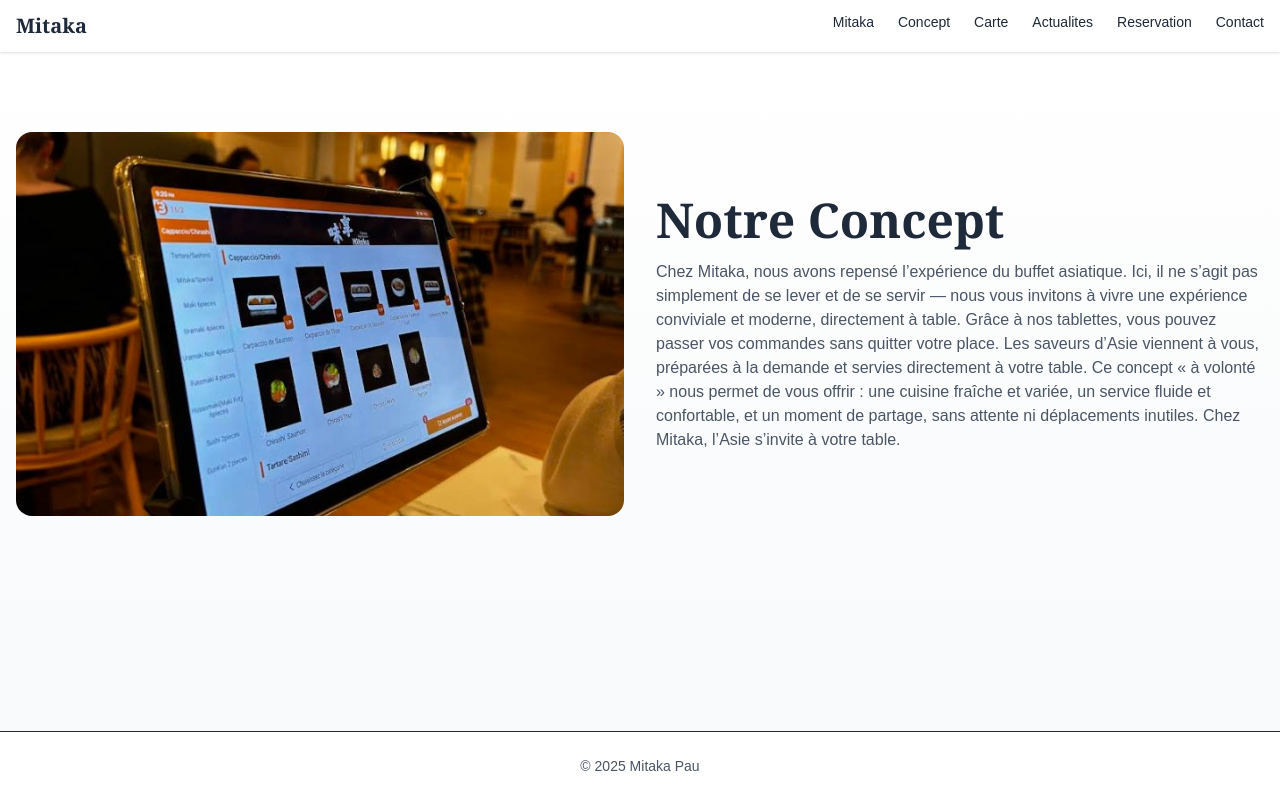
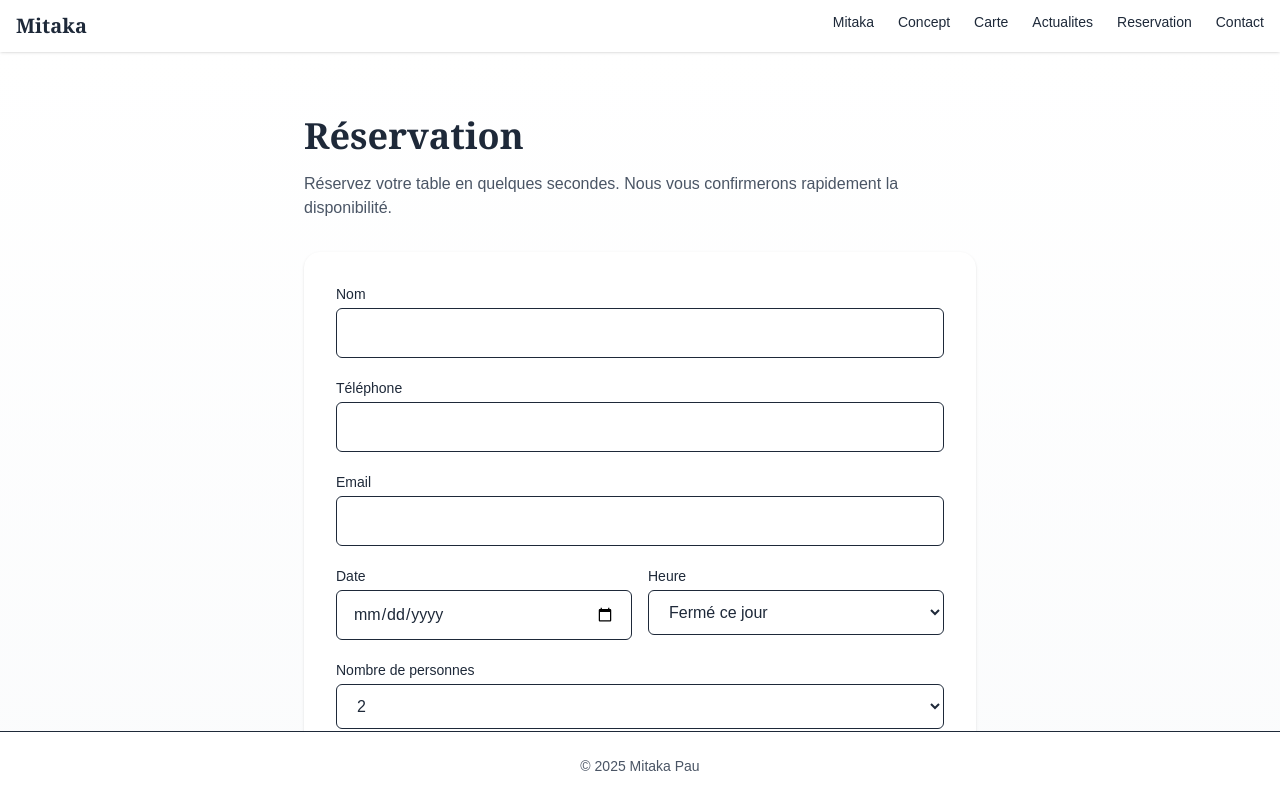
Before and after one commit to syss69/react-restaurant, a Next.js app: page /reservation in a window 1280 px wide. Shown: the top 798 px of the page. Built offline with nearby package versions, Linux system fonts and the light colour scheme; a web font is replaced by a local one.

Commit message:
Added some example content for pages

```diff
--- a/src/app/contact/page.tsx
+++ b/src/app/contact/page.tsx
@@ -1,34 +1,13 @@
 'use client'
 
-import ImageTextSection from "@/src/components/ImageTextSection"
+import Info from "@/src/components/Info"
 import useReveal from "@/src/hooks/useReveal"
-import orderTab from "@/src/assets/order-tab.jpg"
 
-export default function Concept () {
+
+export default function Contact () {
     useReveal('.reveal')
 
     return(
-        <ImageTextSection
-            title = "Notre Concept"
-            description="Chez Mitaka, nous avons repensé l’expérience du buffet asiatique.
-Ici, il ne s’agit pas simplement de se lever et de se servir —
-nous vous invitons à vivre une expérience conviviale et moderne, directement à table.
-
-Grâce à nos tablettes, vous pouvez passer vos commandes sans quitter votre place.
-Les saveurs d’Asie viennent à vous, préparées à la demande et servies directement à votre table.
-
-Ce concept « à volonté » nous permet de vous offrir :
-
-une cuisine fraîche et variée,
-
-un service fluide et confortable,
-
-et un moment de partage, sans attente ni déplacements inutiles.
-
-Chez Mitaka, l’Asie s’invite à votre table."
-            image = {orderTab}
-            imageAlt="Tablette pour faire vos commandes"
-            imagePosition="left"
-        />
+        <Info/>
     )
 }
--- a/src/app/menu/page.tsx
+++ b/src/app/menu/page.tsx
@@ -1,34 +1,22 @@
 'use client'
 
-import ImageTextSection from "@/src/components/ImageTextSection"
+import Wine from '@/src/components/Wine';
+import Menu from '@/src/components/Menu';
+import Gallery from '@/src/components/Gallery';
 import useReveal from "@/src/hooks/useReveal"
-import orderTab from "@/src/assets/order-tab.jpg"
+import menu from "@/src/data/menu.json";
 
-export default function Concept () {
+export default function Carte () {
     useReveal('.reveal')
 
     return(
-        <ImageTextSection
-            title = "Notre Concept"
-            description="Chez Mitaka, nous avons repensé l’expérience du buffet asiatique.
-Ici, il ne s’agit pas simplement de se lever et de se servir —
-nous vous invitons à vivre une expérience conviviale et moderne, directement à table.
-
-Grâce à nos tablettes, vous pouvez passer vos commandes sans quitter votre place.
-Les saveurs d’Asie viennent à vous, préparées à la demande et servies directement à votre table.
-
-Ce concept « à volonté » nous permet de vous offrir :
-
-une cuisine fraîche et variée,
-
-un service fluide et confortable,
-
-et un moment de partage, sans attente ni déplacements inutiles.
-
-Chez Mitaka, l’Asie s’invite à votre table."
-            image = {orderTab}
-            imageAlt="Tablette pour faire vos commandes"
-            imagePosition="left"
-        />
+        <>
+        <Wine/>
+        <Menu/>
+        <Gallery id="sushi" title="Sushis" description="Decouvrez nos sushis" items={menu.sushi}/>
+        <Gallery id="maki" title="Maki" description="Decouvrez nos maki" items={menu.maki}/>
+        <Gallery id="dishes" title="Plats chauds" description="Decouvrez nos plats chauds" items={menu.dishes}/>
+        <Gallery id="cocktails" title="Cocktailes" description="Decouvrez nos cocktailes" items={menu.drinks}/>
+        </>
     )
 }
--- a/src/app/news/page.tsx
+++ b/src/app/news/page.tsx
@@ -1,34 +1,44 @@
 'use client'
 
-import ImageTextSection from "@/src/components/ImageTextSection"
 import useReveal from "@/src/hooks/useReveal"
-import orderTab from "@/src/assets/order-tab.jpg"
 
-export default function Concept () {
+export default function ActualitesPage() {
     useReveal('.reveal')
 
-    return(
-        <ImageTextSection
-            title = "Notre Concept"
-            description="Chez Mitaka, nous avons repensé l’expérience du buffet asiatique.
-Ici, il ne s’agit pas simplement de se lever et de se servir —
-nous vous invitons à vivre une expérience conviviale et moderne, directement à table.
+  return (
+    <main className="min-h-screen bg-gradient-to-b from-white to-gray-50">
+      <div className="container mx-auto px-4 py-16">
 
-Grâce à nos tablettes, vous pouvez passer vos commandes sans quitter votre place.
-Les saveurs d’Asie viennent à vous, préparées à la demande et servies directement à votre table.
+        {/* Header */}
+        <div className="max-w-3xl reveal">
+          <h1 className="text-3xl md:text-4xl font-bold mb-4 font-serif">
+            Actualités
+          </h1>
 
-Ce concept « à volonté » nous permet de vous offrir :
+          <p className="text-gray-600 mb-10">
+            Ici apparaîtront les nouvelles et événements de notre restaurant.
+          </p>
+        </div>
 
-une cuisine fraîche et variée,
+        {/* Placeholder block */}
+        <div className="reveal">
+          <div className="rounded-2xl border border-dashed border-gray-300 bg-white p-10 text-center">
 
-un service fluide et confortable,
+            <div className="mx-auto w-16 h-16 rounded-xl bg-brandPink mb-6" />
 
-et un moment de partage, sans attente ni déplacements inutiles.
+            <h2 className="text-xl font-semibold mb-3">
+              Section en préparation
+            </h2>
 
-Chez Mitaka, l’Asie s’invite à votre table."
-            image = {orderTab}
-            imageAlt="Tablette pour faire vos commandes"
-            imagePosition="left"
-        />
-    )
+            <p className="text-gray-500 max-w-xl mx-auto">
+              Cette page accueillera bientôt nos actualités, nouveaux menus,
+              événements spéciaux et annonces du restaurant.
+            </p>
+
+          </div>
+        </div>
+
+      </div>
+    </main>
+  );
 }
--- a/src/app/page.tsx
+++ b/src/app/page.tsx
@@ -1,7 +1,5 @@
 'use client'
 
-import Header from '../components/Header';
-import Footer from '../components/Footer';
 import Menu from '../components/Menu';
 import Gallery from '../components/Gallery';
 import Info from '../components/Info';
--- a/src/app/reservation/page.tsx
+++ b/src/app/reservation/page.tsx
@@ -1,34 +1,25 @@
 'use client'
 
-import ImageTextSection from "@/src/components/ImageTextSection"
 import useReveal from "@/src/hooks/useReveal"
-import orderTab from "@/src/assets/order-tab.jpg"
+import ReservationForm from "@/src/components/reservationForm";
 
-export default function Concept () {
+export default function ReservationPage() {
     useReveal('.reveal')
+  return (
+    <main className="min-h-screen bg-gradient-to-b from-white to-gray-50">
+      <div className="container mx-auto px-4 py-16 reveal">
+        <div className="max-w-2xl mx-auto reveal">
+          <h1 className="text-3xl md:text-4xl font-bold mb-4 font-serif">
+            Réservation
+          </h1>
+          <p className="text-gray-600 mb-8">
+            Réservez votre table en quelques secondes. Nous vous confirmerons
+            rapidement la disponibilité.
+          </p>
 
-    return(
-        <ImageTextSection
-            title = "Notre Concept"
-            description="Chez Mitaka, nous avons repensé l’expérience du buffet asiatique.
-Ici, il ne s’agit pas simplement de se lever et de se servir —
-nous vous invitons à vivre une expérience conviviale et moderne, directement à table.
-
-Grâce à nos tablettes, vous pouvez passer vos commandes sans quitter votre place.
-Les saveurs d’Asie viennent à vous, préparées à la demande et servies directement à votre table.
-
-Ce concept « à volonté » nous permet de vous offrir :
-
-une cuisine fraîche et variée,
-
-un service fluide et confortable,
-
-et un moment de partage, sans attente ni déplacements inutiles.
-
-Chez Mitaka, l’Asie s’invite à votre table."
-            image = {orderTab}
-            imageAlt="Tablette pour faire vos commandes"
-            imagePosition="left"
-        />
-    )
+          <ReservationForm />
+        </div>
+      </div>
+    </main>
+  );
 }
--- a/src/components/Info.tsx
+++ b/src/components/Info.tsx
@@ -25,11 +25,11 @@ const Info = () => {
     return (
         <section id="info" className="container mx-auto px-4 py-12">
             <div className="reveal"> {/*reveal */}
-                <h2 className="text-2xl font-bold mb-4 font-serif">Nous vous attendons !</h2>
-                <p className="text-gray-600 mb-6">2 Bd Charles de Gaulle, 64140 Lons</p>
+                <h1 className="text-2xl font-bold mb-4 font-serif text-center">Nous vous attendons !</h1>
                 <div className="grid md:grid-cols-2 gap-6">
                     <form className="p-6 bg-white rounded-lg shadow-sm">
                         <Map lat={43.3066} lng={-0.403436} />
+                        <p className="text-gray-600 mb-6">2 Bd Charles de Gaulle, 64140 Lons</p>
                     </form>
                     <div className="p-6 bg-white rounded-lg shadow-sm">
                         <h3 className="font-semibold mb-2">Horaire</h3>
--- /dev/null
+++ b/src/components/reservationForm.tsx
@@ -0,0 +1,267 @@
+"use client";
+
+import { useEffect, useMemo, useState } from "react";
+
+type FormData = {
+  name: string;
+  phone: string;
+  email: string;
+  date: string;
+  time: string;
+  guests: number;
+  comment: string;
+};
+
+
+// ---------- CONFIG — МЕНЯЕТСЯ ПОД РЕСТОРАН ----------
+
+const STEP_MIN = 15;
+
+const schedule: {
+        lunch: [number, number];
+        dinner: [number, number];
+    } = {
+        lunch: [12, 14],
+        dinner: [19, 22],
+};
+
+// ----------------------------------------------------
+
+
+function generateSlots(start: number, end: number, step = STEP_MIN) {
+  const slots: string[] = [];
+
+  for (let h = start; h < end; h++) {
+    for (let m = 0; m < 60; m += step) {
+      const hh = String(h).padStart(2, "0");
+      const mm = String(m).padStart(2, "0");
+      slots.push(`${hh}:${mm}`);
+    }
+  }
+
+  return slots;
+}
+
+
+function getSlotsForDate(dateStr: string) {
+  if (!dateStr) return [];
+
+  const d = new Date(dateStr);
+  const day = d.getDay(); // 0 вс — 1 пн — 6 сб
+
+  if (day === 1) return [];
+
+    return [
+      ...generateSlots(...schedule.lunch),
+      ...generateSlots(...schedule.dinner),
+    ];
+}
+
+
+export default function ReservationForm() {
+  const [data, setData] = useState<FormData>({
+    name: "",
+    phone: "",
+    email: "",
+    date: "",
+    time: "",
+    guests: 2,
+    comment: "",
+  });
+
+  const [slots, setSlots] = useState<string[]>([]);
+  const [status, setStatus] = useState<"idle"|"sending"|"ok">("idle");
+
+
+  // ---------- обновление слотов при смене даты ----------
+
+  useEffect(() => {
+    const s = getSlotsForDate(data.date);
+    setSlots(s);
+    setData(prev => ({ ...prev, time: "" }));
+  }, [data.date]);
+
+
+  // ---------- обработчики ----------
+
+  function handleChange(
+    e: React.ChangeEvent<HTMLInputElement | HTMLTextAreaElement | HTMLSelectElement>
+  ) {
+    const { name, value } = e.target;
+
+    setData(prev => ({
+      ...prev,
+      [name]: name === "guests" ? Number(value) : value,
+    }));
+  }
+
+
+  async function handleSubmit(e: React.FormEvent) {
+    e.preventDefault();
+    setStatus("sending");
+
+    console.log("Reservation:", data);
+
+    // 👉 тут позже будет API/email
+    await new Promise(r => setTimeout(r, 800));
+
+    setStatus("ok");
+  }
+
+
+  const today = useMemo(
+    () => new Date().toISOString().split("T")[0],
+    []
+  );
+
+
+  // ---------- UI ----------
+
+  return (
+    <form
+      onSubmit={handleSubmit}
+      className="bg-white rounded-2xl shadow-sm p-6 md:p-8 space-y-5"
+    >
+
+      {/* Name */}
+      <Field label="Nom">
+        <input
+          name="name"
+          required
+          value={data.name}
+          onChange={handleChange}
+          className={inputCls}
+        />
+      </Field>
+
+
+      {/* Phone */}
+      <Field label="Téléphone">
+        <input
+          name="phone"
+          required
+          value={data.phone}
+          onChange={handleChange}
+          className={inputCls}
+        />
+      </Field>
+
+
+      {/* Email */}
+      <Field label="Email">
+        <input
+          type="email"
+          name="email"
+          required
+          value={data.email}
+          onChange={handleChange}
+          className={inputCls}
+        />
+      </Field>
+
+
+      {/* Date + Time */}
+      <div className="grid sm:grid-cols-2 gap-4">
+
+        <Field label="Date">
+          <input
+            type="date"
+            name="date"
+            required
+            min={today}
+            value={data.date}
+            onChange={handleChange}
+            className={inputCls}
+          />
+        </Field>
+
+
+        <Field label="Heure">
+          <select
+            name="time"
+            required
+            value={data.time}
+            onChange={handleChange}
+            disabled={!slots.length}
+            className={inputCls}
+          >
+            <option value="">
+              {slots.length ? "Choisir l'heure" : "Fermé ce jour"}
+            </option>
+
+            {slots.map(t => (
+              <option key={t} value={t}>{t}</option>
+            ))}
+          </select>
+        </Field>
+
+      </div>
+
+
+      {/* Guests */}
+      <Field label="Nombre de personnes">
+        <select
+          name="guests"
+          value={data.guests}
+          onChange={handleChange}
+          className={inputCls}
+        >
+          {[1,2,3,4,5,6,7,8,9,10,12,15,20].map(n => (
+            <option key={n} value={n}>{n}</option>
+          ))}
+        </select>
+      </Field>
+
+
+      {/* Comment */}
+      <Field label="Commentaire">
+        <textarea
+          name="comment"
+          rows={3}
+          value={data.comment}
+          onChange={handleChange}
+          className={inputCls}
+        />
+      </Field>
+
+
+      {/* Submit */}
+      <button
+        disabled={status === "sending"}
+        className="w-full bg-black text-white py-3 rounded-md hover:opacity-90 transition disabled:opacity-50"
+      >
+        {status === "sending" ? "Envoi..." : "Réserver une table"}
+      </button>
+
+
+      {status === "ok" && (
+        <div className="text-green-600 text-sm text-center pt-2">
+          ✅ Demande envoyée — confirmation bientôt
+        </div>
+      )}
+
+    </form>
+  );
+}
+
+
+// ---------- helpers UI ----------
+
+const inputCls =
+  "w-full border rounded-md px-4 py-3 focus:outline-none focus:ring-2 focus:ring-black/20";
+
+
+function Field({
+  label,
+  children,
+}: {
+  label: string;
+  children: React.ReactNode;
+}) {
+  return (
+    <div>
+      <label className="block text-sm mb-1">{label}</label>
+      {children}
+    </div>
+  );
+}
```
